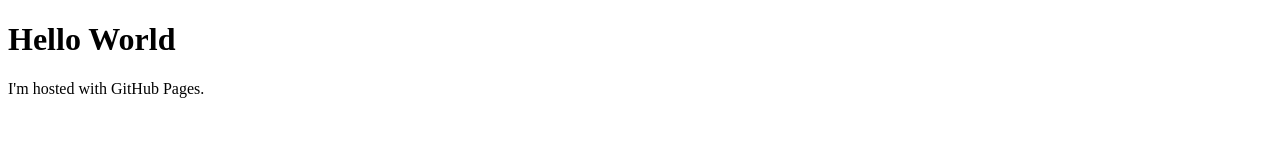
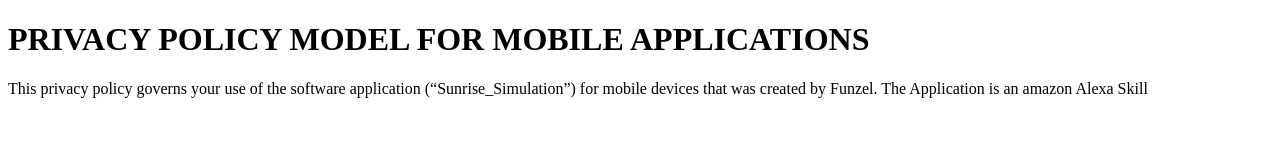
Before and after one commit to torbrick/torbrick.github.io, a plain HTML site: page index.html in a window 1280 px wide. Drawn offline with Linux system fonts and the light colour scheme.

Commit message:
Privacy Title

```diff
--- a/index.html
+++ b/index.html
@@ -1,7 +1,8 @@
 <!DOCTYPE html>
 <html>
 <body>
-<h1>Hello World</h1>
-<p>I'm hosted with GitHub Pages.</p>
+<h1>PRIVACY POLICY MODEL FOR MOBILE APPLICATIONS</h1>
+<p>This privacy policy governs your use of the software application (“Sunrise_Simulation”) for mobile devices that was created by
+Funzel. The Application is an amazon Alexa Skill </p>
 </body>
 </html>
```
